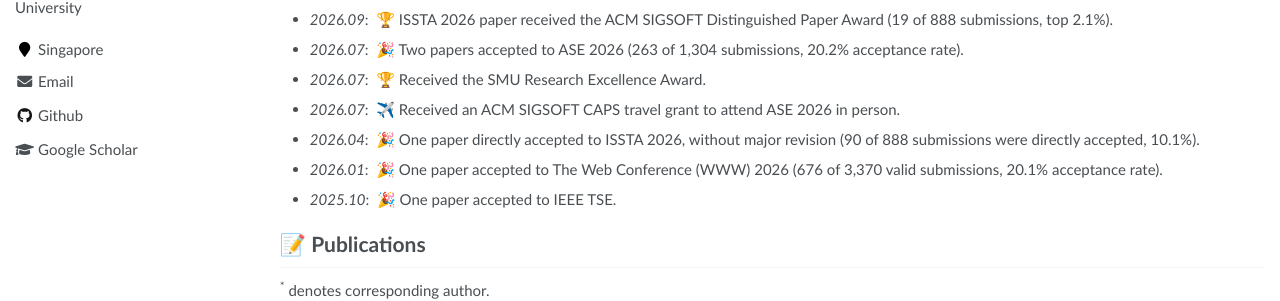
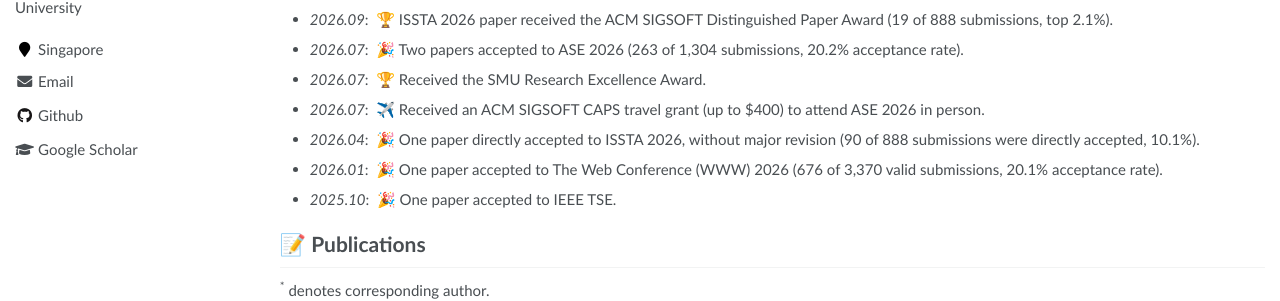
Before and after one commit to shiwen-song/shiwen-song.github.io, a Jekyll site: the page built from _pages/about.md, in a window 1280 px wide and 900 px high. Shown: the part 392-693 px from the top of the window. Built offline with Jekyll 4.4.1, drawn with Linux system fonts in a browser that asks for light colours.

Commit message:
News: CAPS grant amount
Co-Authored-By: Claude Sonnet 5.5 <noreply@anthropic.com>

```diff
--- a/_pages/about.md
+++ b/_pages/about.md
@@ -31,7 +31,7 @@ Her research interests include mobile app security and testing, with a focus on
 - *2026.09*: &nbsp;🏆 ISSTA 2026 paper received the ACM SIGSOFT Distinguished Paper Award (19 of 888 submissions, top 2.1%).
 - *2026.07*: &nbsp;🎉 Two papers accepted to ASE 2026 (263 of 1,304 submissions, 20.2% acceptance rate).
 - *2026.07*: &nbsp;🏆 Received the SMU Research Excellence Award.
-- *2026.07*: &nbsp;✈️ Received an ACM SIGSOFT CAPS travel grant to attend ASE 2026 in person.
+- *2026.07*: &nbsp;✈️ Received an ACM SIGSOFT CAPS travel grant (up to $400) to attend ASE 2026 in person.
 - *2026.04*: &nbsp;🎉 One paper directly accepted to ISSTA 2026, without major revision (90 of 888 submissions were directly accepted, 10.1%).
 - *2026.01*: &nbsp;🎉 One paper accepted to The Web Conference (WWW) 2026 (676 of 3,370 valid submissions, 20.1% acceptance rate).
 - *2025.10*: &nbsp;🎉 One paper accepted to IEEE TSE.
```
